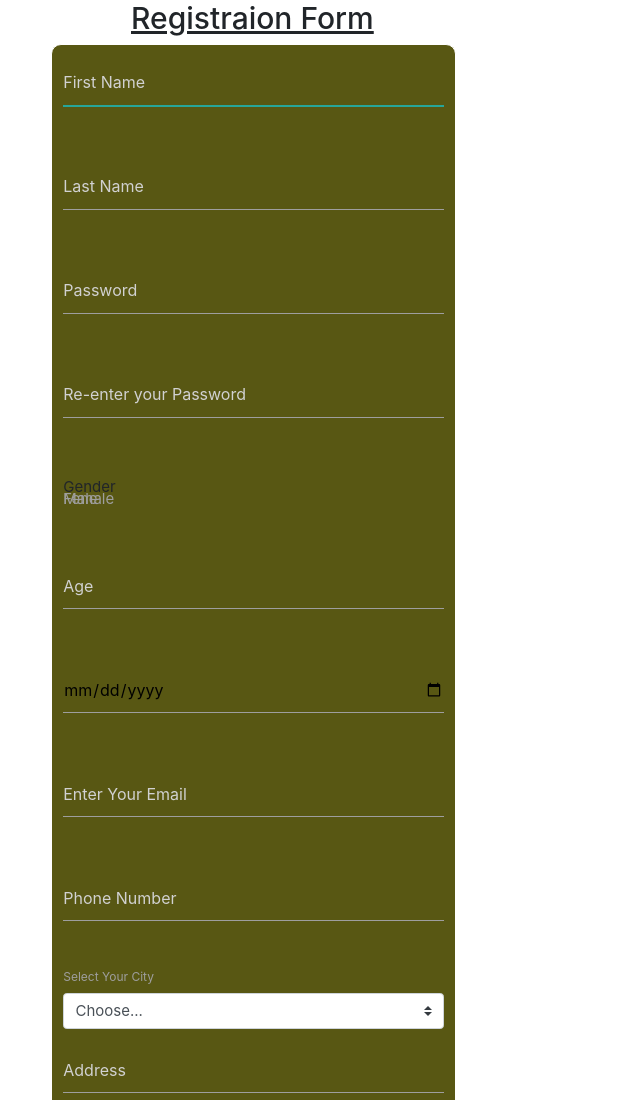
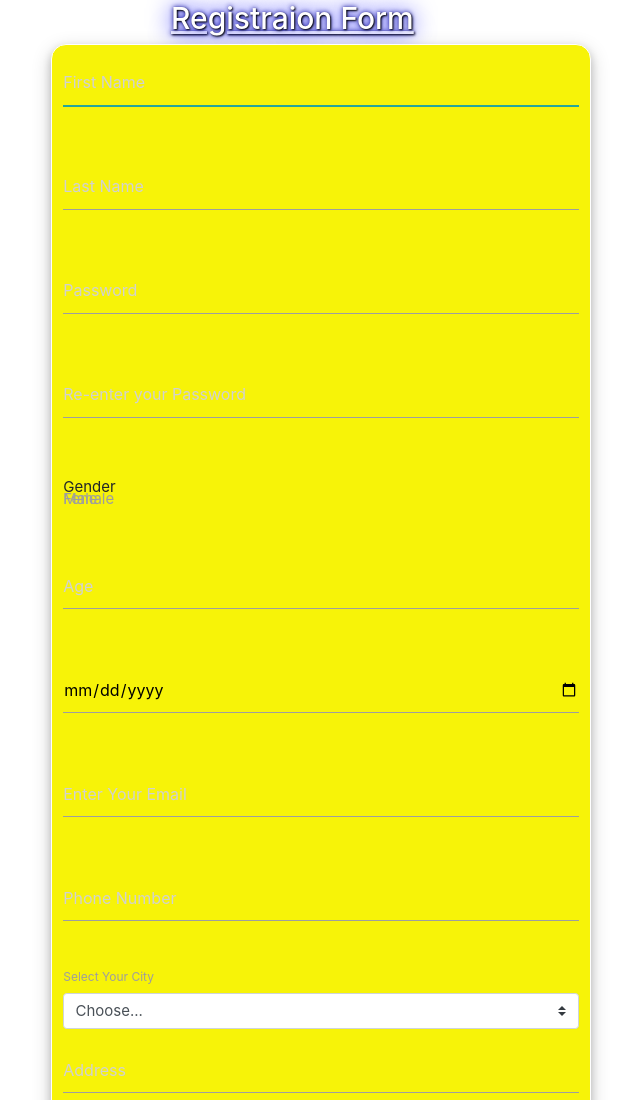
Before and after one commit to omsingh11/Form-js, a plain HTML site: page index.html in a window 1280 px wide. Shown: the top 1100 px of the page, without its empty margins (334-974 px from the left). Drawn offline with nearby package versions, Linux system fonts and the light colour scheme.

Commit message:
first commit

```diff
--- a/index.html
+++ b/index.html
@@ -18,7 +18,7 @@
               <div class="hed">
               <h2>Registraion Form</h2>
               </div>
-      <form action=""   name="contact" class="col s6" onsubmit="return val()">
+      <form action=""   name="contact" class="col s8" onsubmit="return val()">
         <div class="row">
           <div class="input-field col s6">
               <label for="fname"></label>
--- a/style.css
+++ b/style.css
@@ -13,13 +13,20 @@ body{
    margin-left:300px;
 }
 form{
-    background-color:hsl(59, 65%, 21%);
+    background-color:hsl(59, 94%, 50%);
    border:1px solid #fff;
-    border-radius:10px;
+    border-radius:15px;
+    box-shadow:0 4px 8px 0 rgba(0, 0, 0, 0.2), 0 6px 20px 0 rgba(0, 0, 0, 0.19);
 
 }
 .hed{
-    margin-left:80px;
+    margin-left:120px;
     text-decoration:underline;
-    color:##5a1325
+    color:#fff;
+    text-shadow: 1px 1px 2px black, 0 0 25px blue, 0 0 5px darkblue;
+
 }
+
+::placeholder{
+    color:Black;
+}
```
